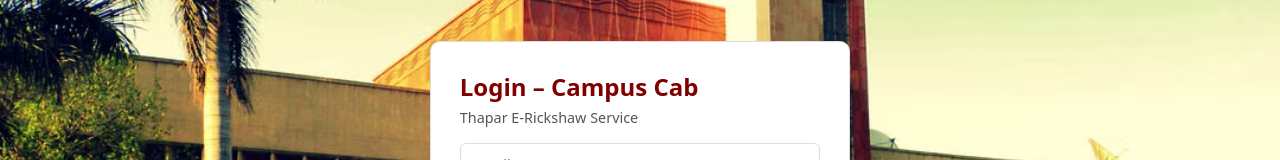
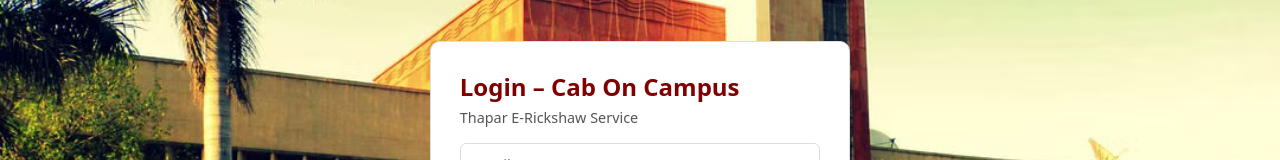
Before and after one commit to hnpsbindra-singh/College-project, a React (Vite) app in the folder frontend/: page / in a window 1280 px wide. Shown: the part 234-394 px from the top of the page. Built offline with nearby package versions, Linux system fonts and the light colour scheme; no server answers.

Commit message:
Update LoginPage.jsx

```diff
--- a/frontend/src/pages/LoginPage.jsx
+++ b/frontend/src/pages/LoginPage.jsx
@@ -104,7 +104,7 @@
     <div className="center-page">
       <div className="card auth-card">
         <h2 className="title">
-          {isRegister ? "Create Account" : "Login"} – Campus Cab
+          {isRegister ? "Create Account" : "Login"} – Cab On Campus
         </h2>
         <p className="subtitle">Thapar E-Rickshaw Service</p>
 
```
